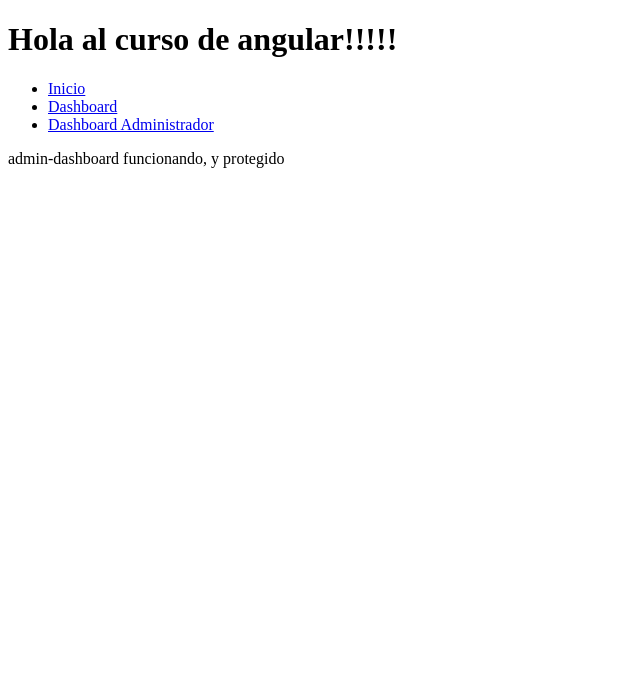
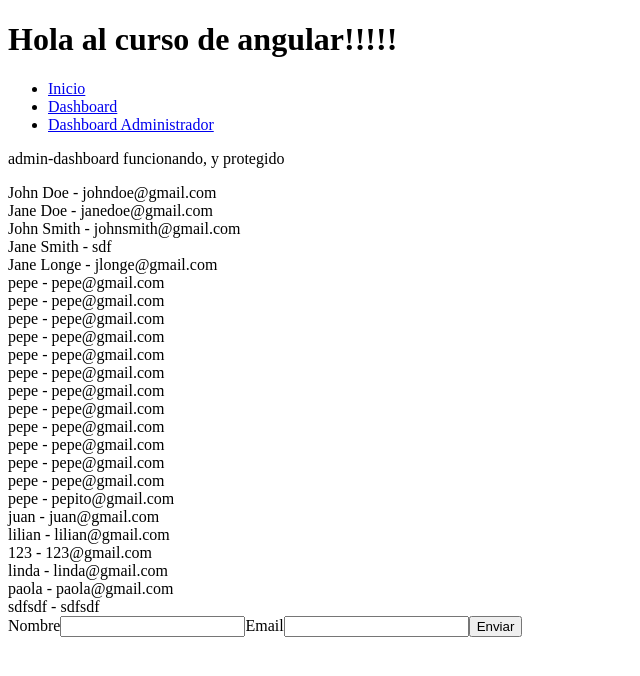
Before and after one commit to carlosmarind/angular-app, an Angular app: page /admin in a window 1280 px wide. Shown: the top 676 px of the page, without its empty margins (0-640 px from the left). Built offline with nearby package versions, Linux system fonts and the light colour scheme; data requests are answered from the project's data file; sample sign-in values are in the browser's storage.

Commit message:
servicios y cliente http

```diff
--- /dev/null
+++ b/data/db.json
@@ -0,0 +1,124 @@
+{
+  "users": [
+    {
+      "id": 1,
+      "name": "John Doe",
+      "email": "johndoe@gmail.com"
+    },
+    {
+      "id": 2,
+      "name": "Jane Doe",
+      "email": "janedoe@gmail.com"
+    },
+    {
+      "id": 3,
+      "name": "John Smith",
+      "email": "johnsmith@gmail.com"
+    },
+    {
+      "id": 4,
+      "name": "Jane Smith",
+      "email": "sdf"
+    },
+    {
+      "id": 5,
+      "name": "Jane Longe",
+      "email": "jlonge@gmail.com"
+    },
+    {
+      "name": "pepe",
+      "email": "pepe@gmail.com",
+      "id": 6
+    },
+    {
+      "name": "pepe",
+      "email": "pepe@gmail.com",
+      "id": 7
+    },
+    {
+      "name": "pepe",
+      "email": "pepe@gmail.com",
+      "id": 8
+    },
+    {
+      "name": "pepe",
+      "email": "pepe@gmail.com",
+      "id": 9
+    },
+    {
+      "name": "pepe",
+      "email": "pepe@gmail.com",
+      "id": 10
+    },
+    {
+      "name": "pepe",
+      "email": "pepe@gmail.com",
+      "id": 11
+    },
+    {
+      "name": "pepe",
+      "email": "pepe@gmail.com",
+      "id": 12
+    },
+    {
+      "name": "pepe",
+      "email": "pepe@gmail.com",
+      "id": 13
+    },
+    {
+      "name": "pepe",
+      "email": "pepe@gmail.com",
+      "id": 14
+    },
+    {
+      "name": "pepe",
+      "email": "pepe@gmail.com",
+      "id": 15
+    },
+    {
+      "name": "pepe",
+      "email": "pepe@gmail.com",
+      "id": 16
+    },
+    {
+      "name": "pepe",
+      "email": "pepe@gmail.com",
+      "id": 17
+    },
+    {
+      "name": "pepe",
+      "email": "pepito@gmail.com",
+      "id": 18
+    },
+    {
+      "name": "juan",
+      "email": "juan@gmail.com",
+      "id": 19
+    },
+    {
+      "name": "lilian",
+      "email": "lilian@gmail.com",
+      "id": 20
+    },
+    {
+      "name": "123",
+      "email": "123@gmail.com",
+      "id": 21
+    },
+    {
+      "name": "linda",
+      "email": "linda@gmail.com",
+      "id": 22
+    },
+    {
+      "name": "paola",
+      "email": "paola@gmail.com",
+      "id": 23
+    },
+    {
+      "name": "sdfsdf",
+      "email": "sdfsdf",
+      "id": 24
+    }
+  ]
+}
--- a/src/app/components/admin-dashboard/admin-dashboard.component.html
+++ b/src/app/components/admin-dashboard/admin-dashboard.component.html
@@ -1 +1,15 @@
 <p>admin-dashboard funcionando, y protegido</p>
+
+<div *ngFor="let user of users">
+    <span>{{ user.name }} - {{ user.email}}</span>
+</div>
+
+<form (ngSubmit)="onSubmit()">
+    <label for="name">Nombre</label>
+    <input type="text" id="name" name="name" [(ngModel)]="formData.name">
+
+    <label for="email">Email</label>
+    <input type="text" id="email" name="email" [(ngModel)]="formData.email">
+
+    <button type="submit">Enviar</button>
+</form>
--- a/src/app/components/admin-dashboard/admin-dashboard.component.ts
+++ b/src/app/components/admin-dashboard/admin-dashboard.component.ts
@@ -1,10 +1,50 @@
-import { Component } from '@angular/core';
+import { Component, OnInit } from '@angular/core';
+import { User } from 'src/app/interfaces/user';
+import { ApiBackendService } from 'src/app/services/api-backend.service';
 
 @Component({
   selector: 'app-admin-dashboard',
   templateUrl: './admin-dashboard.component.html',
   styleUrls: ['./admin-dashboard.component.css']
 })
-export class AdminDashboardComponent {
+export class AdminDashboardComponent implements OnInit {
+
+  users: User[] = [];
+
+  formData = {
+    name: '',
+    email: ''
+  }
+
+  constructor(private backend: ApiBackendService) { }
+
+  onSubmit() {
+    this.backend.postData(this.formData).subscribe({
+      next: (response) => { console.log(response) },
+      error: (error) => { console.error }
+    });
+  }
+
+  ngOnInit(): void {
+
+    let parametros = {
+
+    }
+
+    this.backend.getData(parametros).subscribe({
+
+      next: (data) => {
+        console.log(data)
+        this.users = data;
+
+
+      },
+      error: (error) => {
+        console.error('se ha producido un error en el servicio api backend')
+        console.error(error)
+      },
+    });
+  }
+
 
 }
--- /dev/null
+++ b/src/app/interfaces/user.ts
@@ -0,0 +1,5 @@
+export interface User {
+    id: number;
+    name: string;
+    email: string;
+}
--- /dev/null
+++ b/src/app/services/api-backend.service.ts
@@ -0,0 +1,44 @@
+import { HttpClient, HttpParams } from '@angular/common/http';
+import { Injectable } from '@angular/core';
+import { Observable, catchError, retry, throwError } from 'rxjs';
+import { User } from '../interfaces/user';
+
+@Injectable({
+  providedIn: 'root'
+})
+export class ApiBackendService {
+
+  constructor(private http: HttpClient) { }
+
+  postData(user: any) {
+    let headers = {
+      'Content-Type': 'application/json',
+      'Authorization': 'Bearer token12345'
+    }
+
+    const options = { headers };
+    return this.http.post('http://localhost:3000/users', user, options)
+  }
+
+  getData(parametros: any): Observable<User[]> {
+
+    let params = new HttpParams({ fromObject: parametros });
+
+    let headers = {
+      'Content-Type': 'application/json',
+      'Authorization': 'Bearer token12345'
+    }
+
+    const options = { params, headers };
+
+    return this.http.get<User[]>('http://localhost:3000/users', options)
+      .pipe(
+        retry(3),
+        catchError((error) => {
+          console.error('se ha producido un error en el servicio api backend')
+          console.error(error)
+          return throwError(() => new Error('Error personalizado'));
+        })
+      );
+  }
+}
```
Also changed, not shown: src/app/app.module.ts (+5 -2 lines), 1 other file (tests, documents, lock files or other folders).
